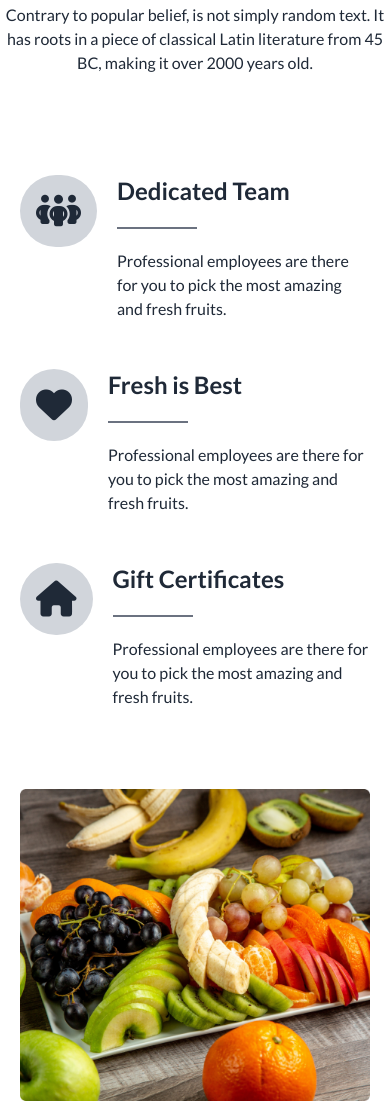
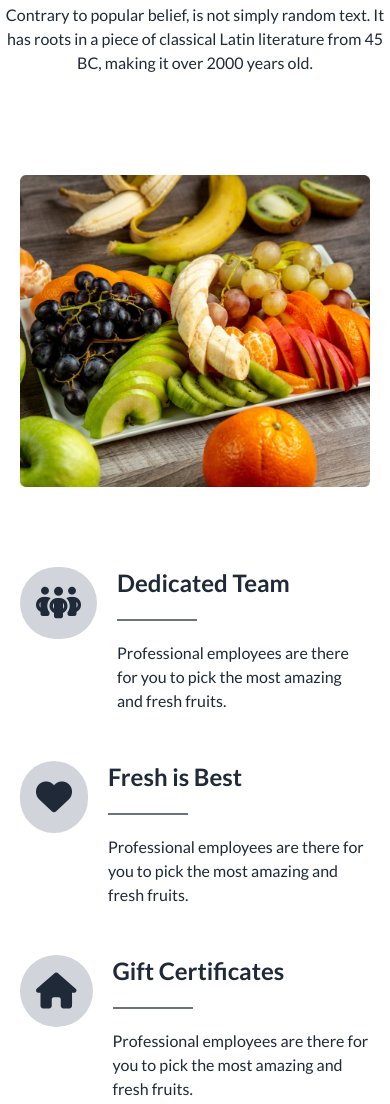
Before and after one commit to ehisawesome/FruitBurst, a plain HTML site: page index.html in a window 390 px wide. Shown: the part 4764-5868 px from the top of the page. Drawn offline with nearby package versions, Linux system fonts and the light colour scheme.

Commit message:
Fixed Order issue Why Choose us section

```diff
--- a/index.html
+++ b/index.html
@@ -480,7 +480,7 @@
             </div>
             <div class="grid lg:grid-cols-3 grid-cols-1 gap-20 lg:h-[465px] lg:p-0 p-5">
               <!-- left Side Section -->
-              <div class="flex flex-col gap-12">
+              <div class="flex flex-col gap-12 lg:order-first order-second">
                 <div class="flex gap-5">
                   <div><i class="fa-solid fa-people-group bg-gray-300  p-4 text-4xl rounded-full"></i></div>
                   <div class="space-y-5">
@@ -507,7 +507,7 @@
                 </div>
               </div>
               <!-- Image Section -->
-              <div class="lg:h-[465px] flex justify-center">
+              <div class="lg:h-[465px] flex justify-center lg:order-second order-first">
                 <img src="./images/whychoose1.png" class="lg:h-[465px]" alt="">
               </div>
               <!-- Right Side Section -->
```
